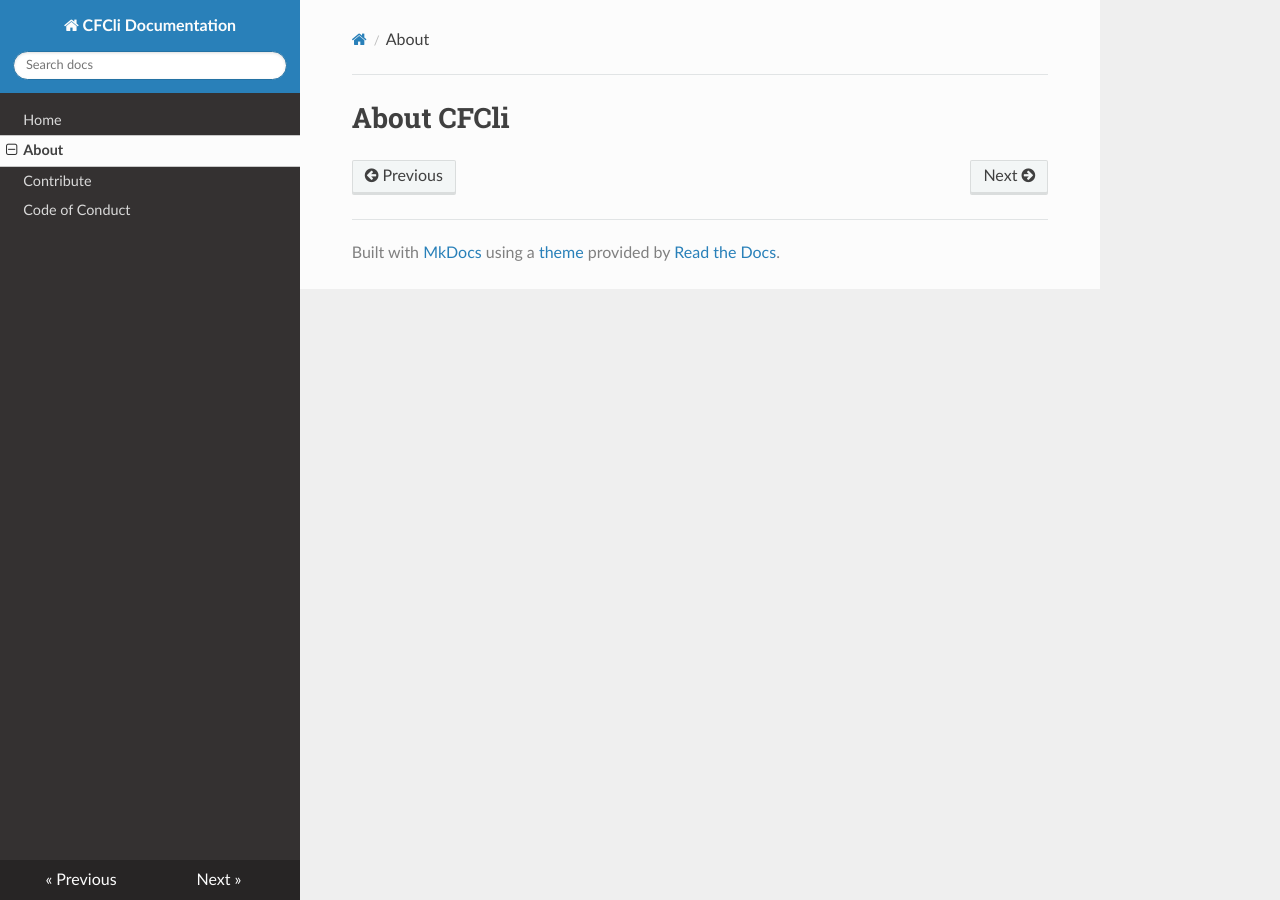
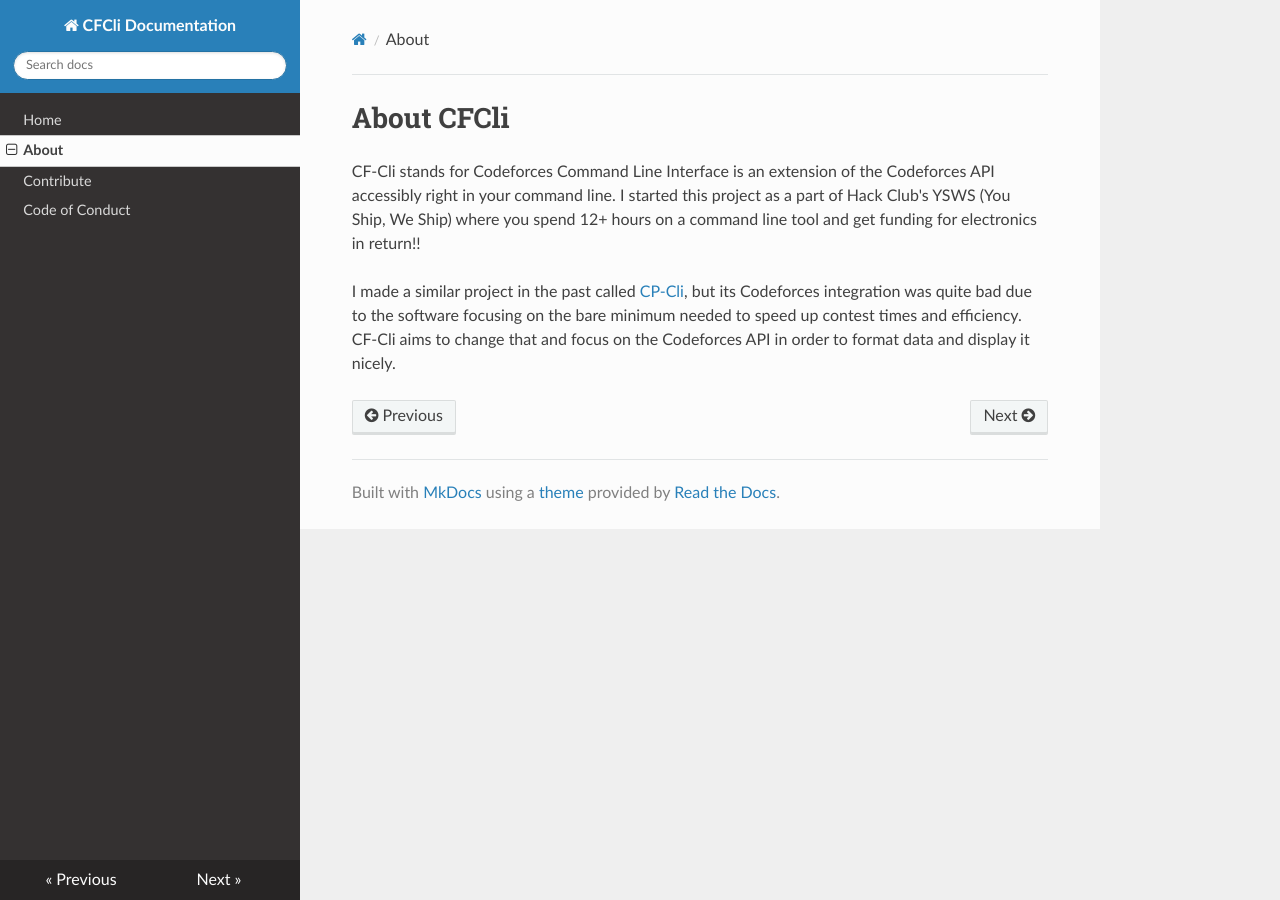
Before and after one commit to CompProgTools/CFCli, an MkDocs documentation site: the page built from src_docs/about.md, in a window 1280 px wide. Built offline with MkDocs 1.6.1, drawn with Linux system fonts in a browser that asks for light colours; nearby versions of some CDN libraries.

Commit message:
added the about page

```diff
--- a/docs/about/index.html
+++ b/docs/about/index.html
@@ -81,6 +81,8 @@
             <div class="section" itemprop="articleBody">
 
                 <h1 id="about-cfcli">About CFCli</h1>
+<p>CF-Cli stands for Codeforces Command Line Interface is an extension of the Codeforces API accessibly right in your command line. I started this project as a part of Hack Club's YSWS (You Ship, We Ship) where you spend 12+ hours on a command line tool and get funding for electronics in return!!</p>
+<p>I made a similar project in the past called <a href="https://compprogtools.github.io/CPCli">CP-Cli</a>, but its Codeforces integration was quite bad due to the software focusing on the bare minimum needed to speed up contest times and efficiency. CF-Cli aims to change that and focus on the Codeforces API in order to format data and display it nicely.</p>
 
             </div>
           </div><footer>
--- a/docs/index.html
+++ b/docs/index.html
@@ -180,5 +180,5 @@
 
 <!--
 MkDocs version : 1.6.1
-Build Date UTC : 2025-08-05 15:59:29.033041+00:00
+Build Date UTC : 2025-08-05 16:29:50.706453+00:00
 -->
--- a/src_docs/about.md
+++ b/src_docs/about.md
@@ -1 +1,5 @@
 # About CFCli
+
+CF-Cli stands for Codeforces Command Line Interface is an extension of the Codeforces API accessibly right in your command line. I started this project as a part of Hack Club's YSWS (You Ship, We Ship) where you spend 12+ hours on a command line tool and get funding for electronics in return!!
+
+I made a similar project in the past called [CP-Cli](https://compprogtools.github.io/CPCli), but its Codeforces integration was quite bad due to the software focusing on the bare minimum needed to speed up contest times and efficiency. CF-Cli aims to change that and focus on the Codeforces API in order to format data and display it nicely.
```
Also changed, not shown: docs/search/search_index.json (+1 -1 lines).
